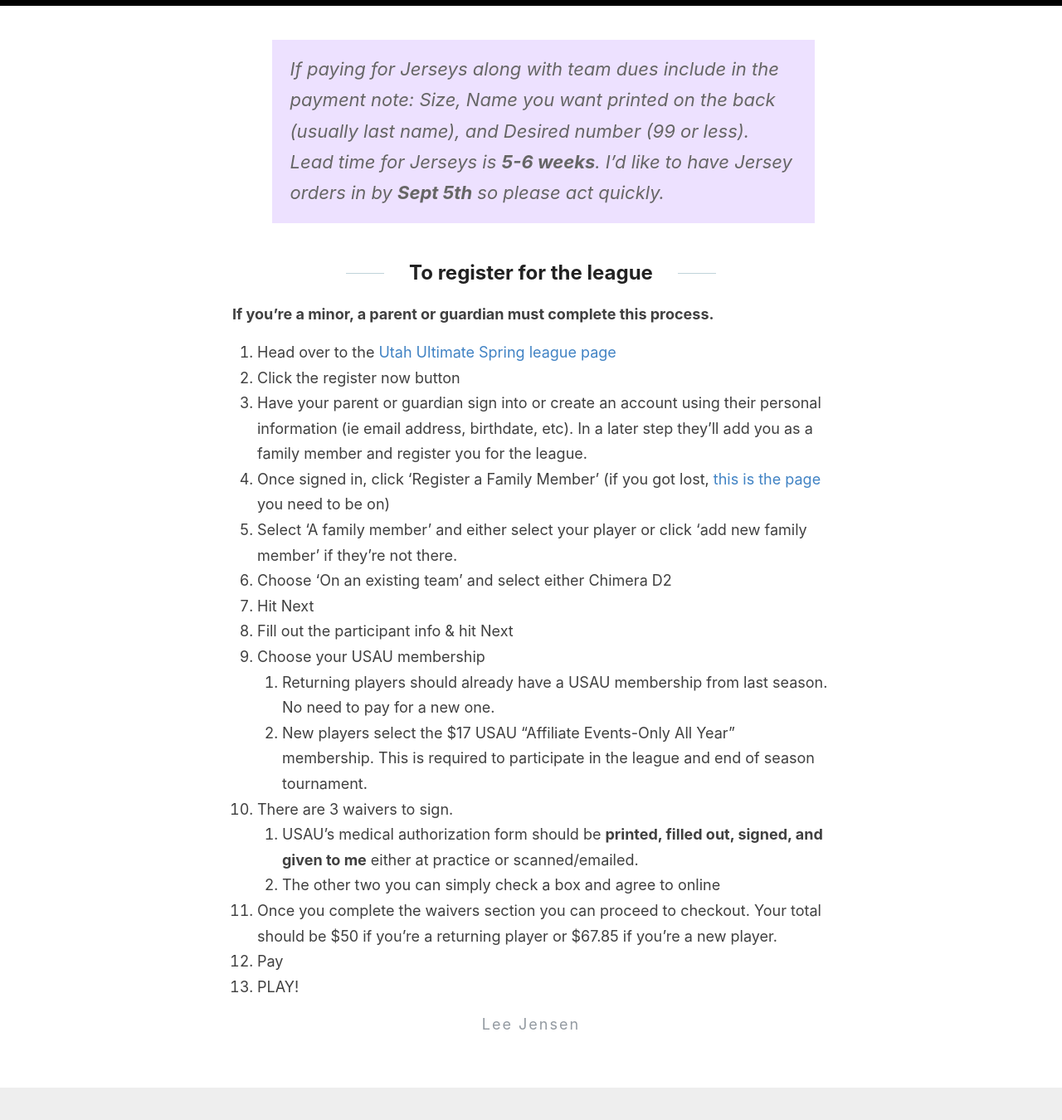
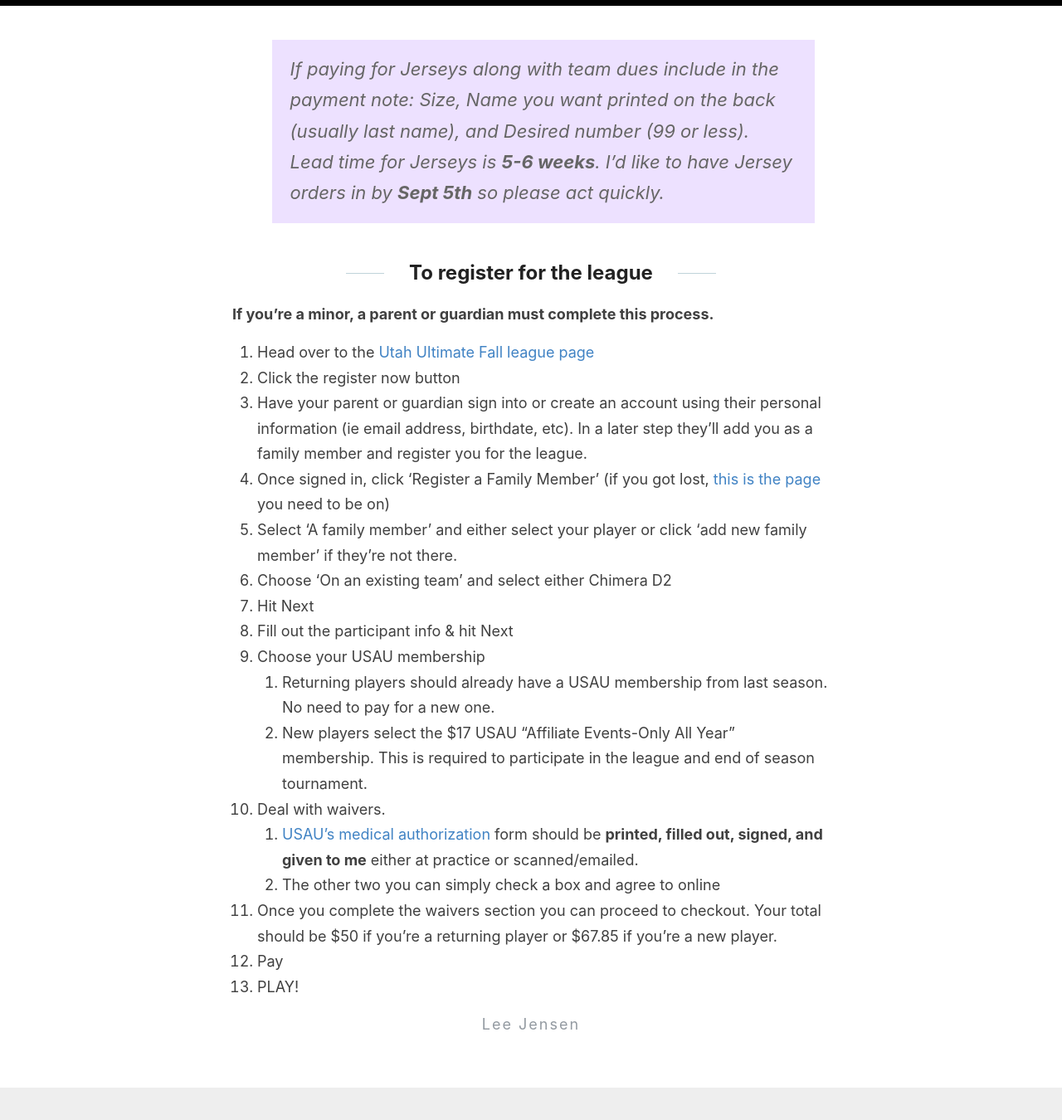
Before and after one commit to outerim/bountiful-ultimate, a Jekyll site: the page built from _pages/fall-2022-registration.md, in a window 1280 px wide and 1400 px high, scrolled down 1045 px. Shown: the top 1350 px of the window at 83% size. Built offline with Jekyll 4.4.1, drawn with Linux system fonts in a browser that asks for light colours.

Commit message:
Update fall-2022-registration.md

```diff
--- a/_pages/fall-2022-registration.md
+++ b/_pages/fall-2022-registration.md
@@ -22,7 +22,7 @@ Fall league is starting up real soon and it's time to start getting registered.
 ## To register for the league
 **If you're a minor, a parent or guardian must complete this process.**
 
-1. Head over to the [Utah Ultimate Spring league page](https://utahultimate.org/e/youth-spring-league-2022)
+1. Head over to the [Utah Ultimate Fall league page](https://utahultimate.org/e/youth-fall-2022)
 2. Click the register now button
 3. Have your parent or guardian sign into or create an account using their personal information (ie email address, birthdate, etc). In a later step they'll add you as a family member and register you for the league.
 4. Once signed in, click 'Register a Family Member' (if you got lost, [this is the page](https://utahultimate.org/e/youth-spring-league-2022/register?new=1) you need to be on)
@@ -33,8 +33,8 @@ Fall league is starting up real soon and it's time to start getting registered.
 9. Choose your USAU membership
 	1. Returning players should already have a USAU membership from last season. No need to pay for a new one.
 	2. New players select the $17 USAU "Affiliate Events-Only All Year" membership. This is required to participate in the league and end of season tournament.
-10. There are 3 waivers to sign.
-	1. USAU's medical authorization form should be **printed, filled out, signed, and given to me** either at practice or scanned/emailed.
+10. Deal with waivers.
+	1. [USAU's medical authorization](/files/medical-waiver-2021.pdf) form should be **printed, filled out, signed, and given to me** either at practice or scanned/emailed.
 	2. The other two you can simply check a box and agree to online
 11. Once you complete the waivers section you can proceed to checkout. Your total should be $50 if you're a returning player or $67.85 if you're a new player.
 12. Pay
```
